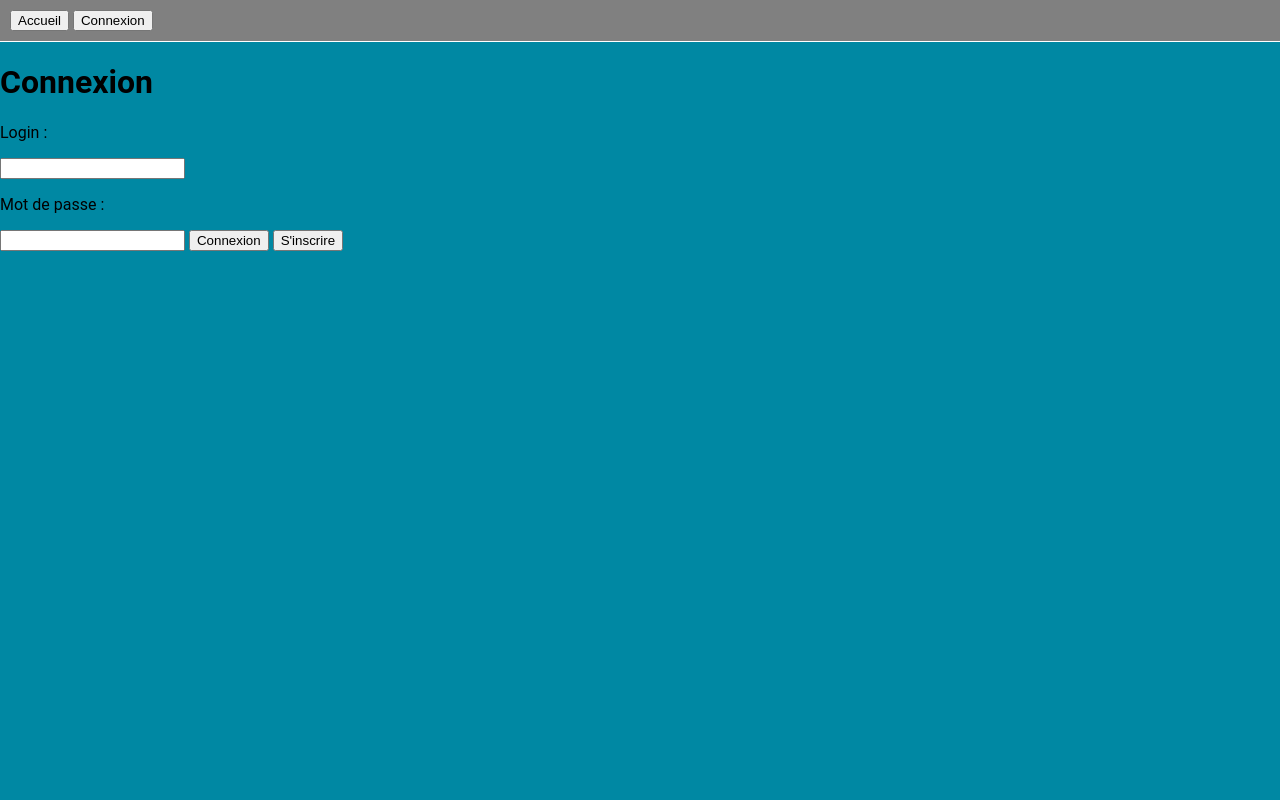
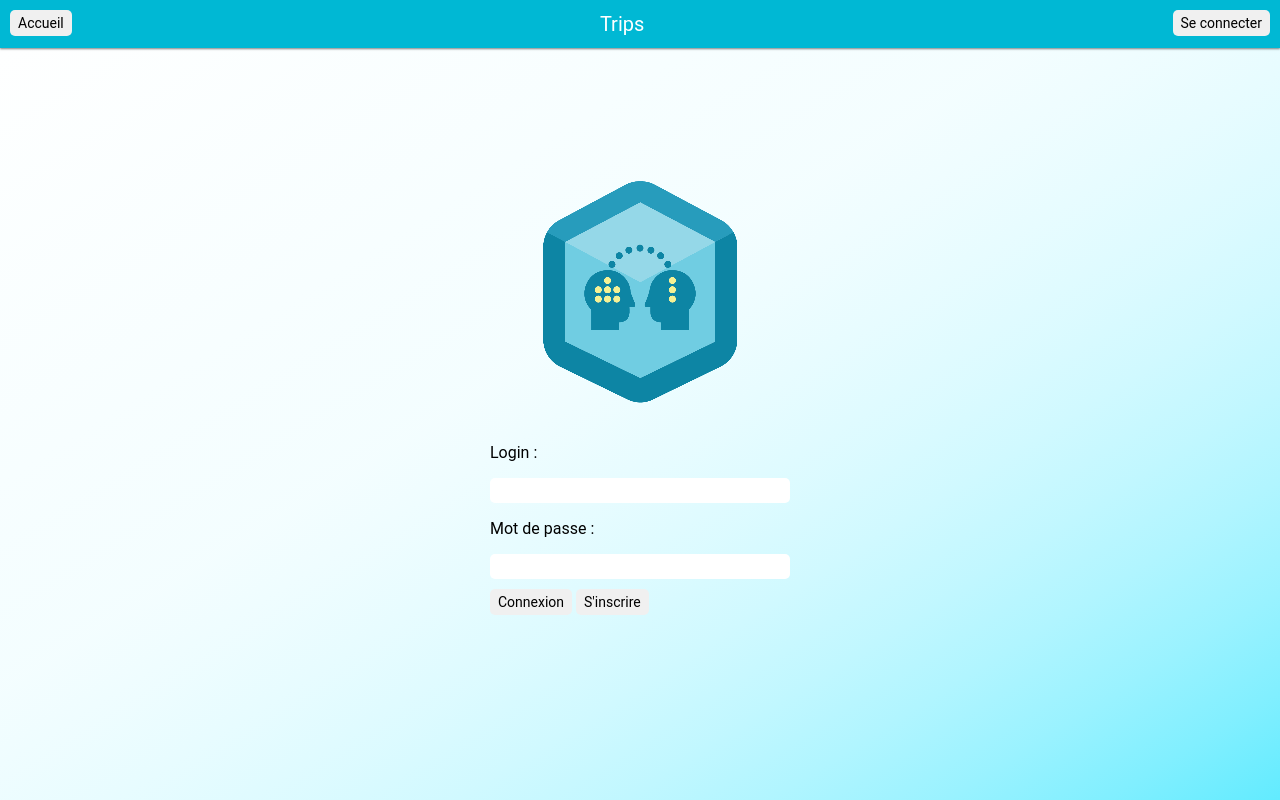
Before and after one commit to ChristopherLukombo/HelpAndLearningPlatform, a PHP site: page /login.php in a window 1280 px wide. Run offline with PHP 8.4, Linux system fonts and the light colour scheme; some web fonts are replaced.

Commit message:
Ajout du CSS 2

```diff
--- a/WebFront/includes/begin_html.php
+++ b/WebFront/includes/begin_html.php
@@ -14,13 +14,20 @@
   <body>
     <header>
       <form action="" method="POST">
-        <button formaction="home.php" type="submit">Accueil</button>
-        <?php if (isset($_SESSION['PROG_VAR__USER'])) : ?>
-          <button formaction="tricks.php" type="submit">Mes tricks</button>
-          <span><?php echo $_SESSION['PROG_VAR__USER']->getLogin() ?></span>
-          <button formaction="" type="submit" name="Logout">Déconnexion</button>
-        <?php else : ?>
-          <button formaction="login.php" type="submit">Connexion</button>
-        <?php endif ?>
+        <span class="left">
+          <button formaction="index.php" type="submit">Accueil</button>
+          <?php if (isset($_SESSION['PROG_VAR__USER'])) : ?>
+            <button formaction="tricks.php" type="submit">Mes tricks</button>
+          <?php endif ?>
+        </span>
+        <span class="right">
+          <?php if (isset($_SESSION['PROG_VAR__USER'])) : ?>
+            <span><?php echo $_SESSION['PROG_VAR__USER']->getLogin() ?></span>
+            <button formaction="" type="submit" name="Logout">Se déconnecter</button>
+          <?php else : ?>
+            <button formaction="login.php" type="submit">Se connecter</button>
+          <?php endif ?>
+        </span>
+        <p><?php echo $__APP_NAME ?></p>
       </form>
     </header>
--- a/WebFront/includes/common_process.php
+++ b/WebFront/includes/common_process.php
@@ -13,6 +13,6 @@
 
   if (isset($_POST['Logout'])) {
     unset($_SESSION['PROG_VAR__USER']);
-    header("Location: home.php");
+    header("Location: index.php");
   }
 ?>
--- a/WebFront/home.php
+++ b/WebFront/index.php
@@ -3,8 +3,8 @@
 
   require_once("includes/begin_html.php");
 ?>
-<h1><?php echo $__APP_NAME ?></h1>
-<div>
+<div class="section">
+  <img src="res/img/trips_logo.png" alt="logo">
   <h2>Application de trucs et astuces</h2>
   <p>Cette application vous permet de poster aux autres utilisateurs des astuces sur tout et n'importe quoi !</p>
   <p>La communauté Trips sera ravie de lire vos fabuleux tips'n'tricks de la vie de tous les jours ah ah ah ! Mais attentions petit sacripant, le respect entre les utilisateurs est de mise ! Pour que tout le monde puisse poster dans la joie et la bonne humeur :D</p>
--- a/WebFront/login.php
+++ b/WebFront/login.php
@@ -16,16 +16,19 @@
   require_once("includes/begin_html.php");
 ?>
 
-<h1>Connexion</h1>
-
+<div class="login">
+  <img src="res/img/trips_logo.png" alt="logo">
+  <div class="separator"></div>
   <form action="" method="POST">
     <p>Login :</p>
     <input type="text" name="Login" required>
     <p>Mot de passe :</p>
     <input type="password" name="Password" required>
+    <div class="separator"></div>
     <button type="submit" name="Connection">Connexion</button>
     <button type="submit" formaction="register.php" formnovalidate>S'inscrire</button>
   </form>
+</div>
 
 <?php
   require_once("includes/end_html.php");
--- a/WebFront/style/main_patern.css
+++ b/WebFront/style/main_patern.css
@@ -1,13 +1,100 @@
 body {
-  background-color: #0088a3;
+  background: linear-gradient(to bottom right, white, 80%, #62ebff);
+  background-repeat: no-repeat;
+  background-attachment: fixed;
+  background-position: center;
   margin: 0px;
-  font-family: Roboto;
+  font-family: 'Roboto', sans-serif;
+  padding-top: 60px;
+  width: 100%;
+  height: 100%;
+}
+
+body button {
+  background-color: #F0F0F0;
+  border-radius: 5px;
+  border: none;
+  box-sizing: border-box;
+  padding: 5px 8px;
+  margin: 0px;
+
+  font-family: 'Roboto', sans-serif;
+  font-size: 14px;
 }
 
 header {
-  background-color: grey;
-  border-bottom: 1px solid white;
+  background-color: #00b8d4;
   padding: 10px;
+	box-shadow: 0px 1px 2px rgba(0, 0, 0, 0.5);
+  position: fixed;
+  top: 0px;
+  width: 100%;
+  box-sizing: border-box;
+}
+
+header span.right {
+  float: right;
+}
+
+header span.left {
+  float: left;
+}
+
+header p {
+  color: white;
+  padding: 2px;
+  margin: 0px;
+  text-align: center;
+  font-size: 20px;
+}
+
+body h1 {
+  font-weight: inherit;
+  font-size: 22px;
+}
+
+body div.section {
+  margin: 10px;
+  margin-bottom: 0px;
+  border-radius: 5px;
+  border: 1px solid #CACACA;
+  width: 1000px;
+}
+
+body div.section img {
+  float: left;
+  margin: 10px;
+}
+
+div.login {
+  margin-left: auto;
+  margin-right: auto;
+  margin-top: 120px;
+  text-align: center;
+}
+
+div.login form {
+  display: inline-block;
+  border-radius: 5px;
+  padding: 10px;
+  text-align: left;
+  width: 300px;
+}
+
+div.login form input {
+  background-color: white;
+  border-radius: 5px;
+  border: none;
+  padding: 5px 8px;
+  width: 100%;
+  box-sizing: border-box;
+}
+
+div.separator {
+  height: 0px;
+  padding: 0px;
+  margin: 0px;
+  margin-bottom: 10px;
 }
 
 div.pattern-tricks {
@@ -19,15 +106,16 @@ div.pattern-tricks {
 
 div.trick {
   border-radius: 5px;
-  border: 1px solid white;
+  border: 1px solid #CACACA;
   padding: 0px;
   margin-top: 10px;
   overflow: hidden;
+  box-shadow: 0px 2px 5px rgba(0, 0, 0, 0.2);
 }
 
 div.trick div.trick-header {
-  background-color: #00b8d4;
-  border-bottom: 1px solid white;
+  background-color: #62ebff;
+  border-bottom: 1px solid #CACACA;
   padding: 10px;
 }
 
@@ -40,7 +128,7 @@ div.trick div.trick-header button.trick-button-edit {
 }
 
 div.trick div.trick-body {
-  background-color: #62ebff;
+  background-color: white;
   padding: 10px;
 }
 
```
Also changed, not shown: WebFront/res/img/trips_logo.png (added), 1 other file. Lines whose indentation alone changed are shown as unchanged.
